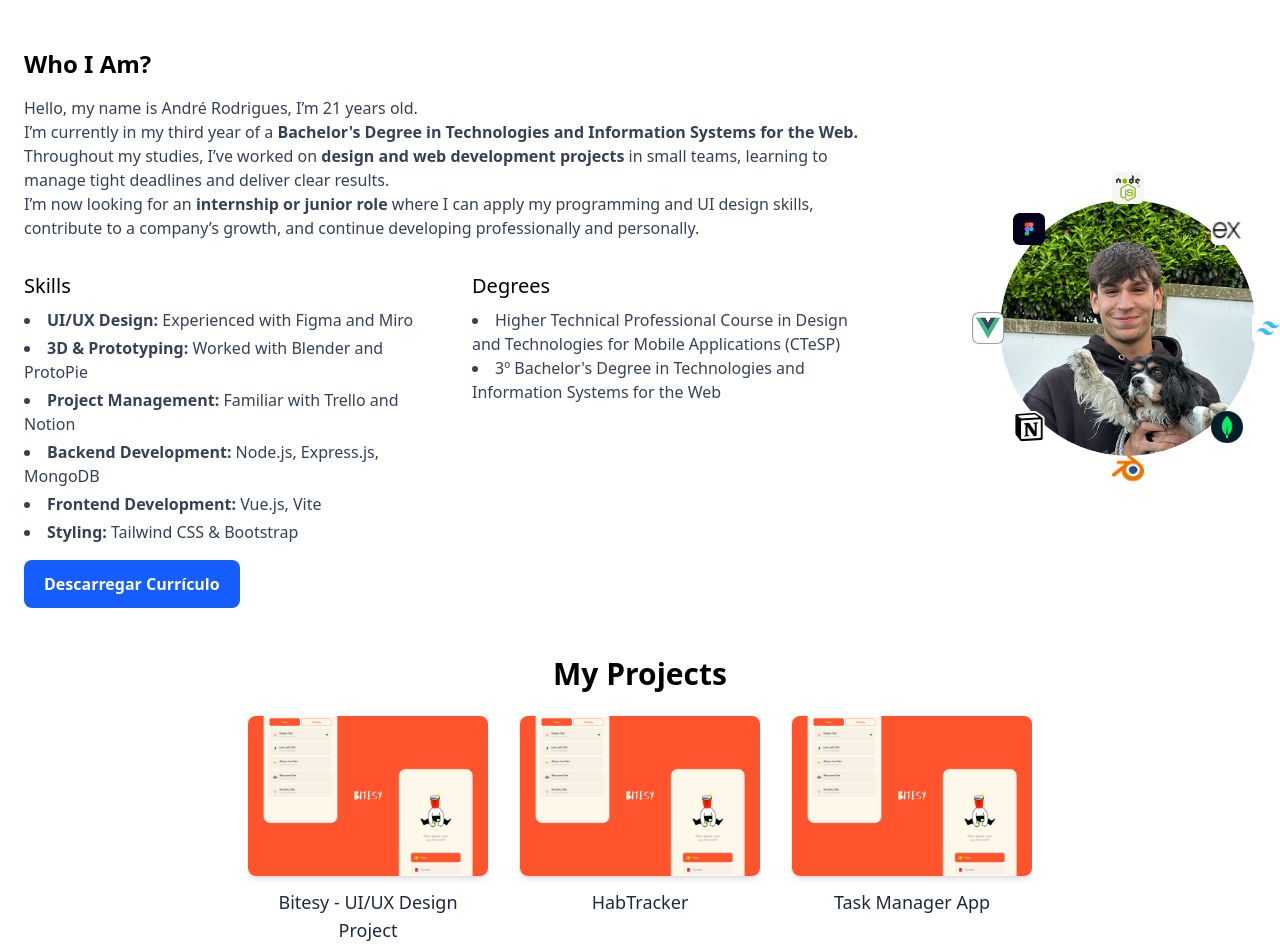
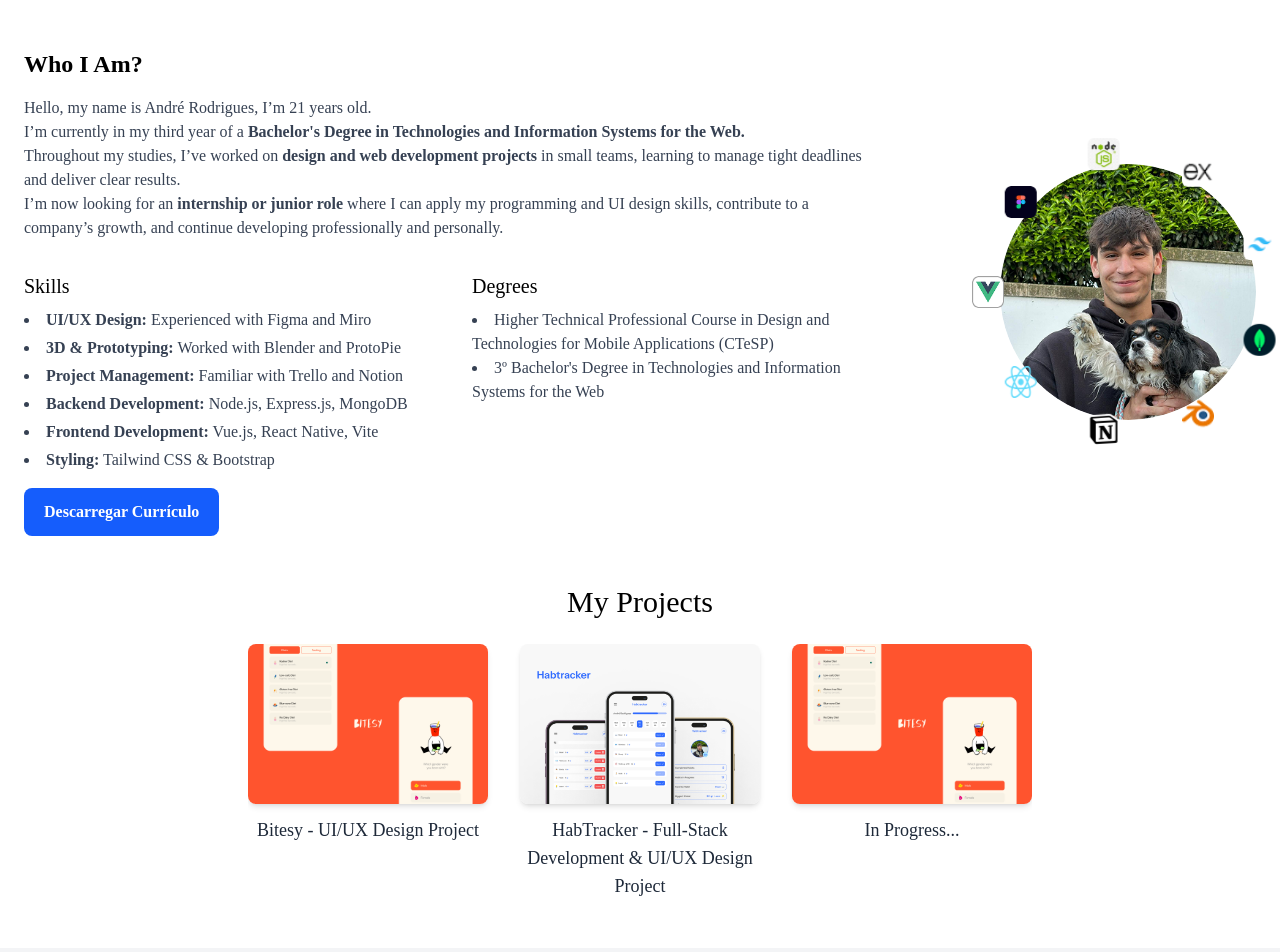
Before and after one commit to AndreRodrigues884/Portfolio, a Vue app: page / in a window 1280 px wide. Shown: the top 952 px of the page. Built offline with nearby package versions, Linux system fonts and the light colour scheme.

Commit message:
Update Habtracker

```diff
--- a/src/assets/main.css
+++ b/src/assets/main.css
@@ -1,4 +1,9 @@
 @import "tailwindcss";
+@import url('https://fonts.googleapis.com/css2?family=Instrument+Sans:ital,wght@0,400..700;1,400..700&family=Urbanist:ital,wght@0,100..900;1,100..900&display=swap');
+
+body {
+  font-family: 'Instrument Sans';
+}
 
 /* animations */
 @keyframes spin-slow {
--- a/src/data/content.json
+++ b/src/data/content.json
@@ -9,7 +9,7 @@
     "second_skill": "<strong>3D & Prototyping:</strong> Worked with Blender and ProtoPie",
     "third_skill": "<strong>Project Management:</strong> Familiar with Trello and Notion",
     "fourth_skill": "<strong>Backend Development:</strong> Node.js, Express.js, MongoDB",
-    "fifth_skill": "<strong>Frontend Development:</strong> Vue.js, Vite",
+    "fifth_skill": "<strong>Frontend Development:</strong> Vue.js, React Native, Vite",
     "sixth_skill": "<strong>Styling:</strong> Tailwind CSS & Bootstrap"
   },
   "degrees": {
--- a/src/data/projects.js
+++ b/src/data/projects.js
@@ -4,6 +4,7 @@ import project2Img from '../assets/img/project1.png'
 import project3Img from '../assets/img/project1.png'
 
 import background_project1 from '../assets/img/project1.png'
+import background_project2 from '../assets/img/project2.png'
 
 import figmaIcon from '../assets/img/figma.png'
 import miroIcon from '../assets/img/miro.png'
@@ -11,6 +12,10 @@ import protopieIcon from '../assets/img/protopie.png'
 import illustratorIcon from '../assets/img/illustrator.png'
 import premiereIcon from '../assets/img/premiere.png'
 import afterEffectsIcon from '../assets/img/aftereffects.jpg'
+import reactNativeIcon from '../assets/img/react.png'
+import expressIcon from '../assets/img/express.png'
+import nodeIcon from '../assets/img/node.jpg'
+import mongoIcon from '../assets/img/mongo.png'
 
 export const projects = [
   {
@@ -44,16 +49,37 @@ export const projects = [
   },
   {
     id: 2,
-    title: 'HabTracker',
+    title: 'HabTracker - Full-Stack Development & UI/UX Design Project',
     link: '/projects/2',
-    image: project2Img,
-    background_image: background_project1,
-    description: 'Website pessoal para apresentar trabalhos e competências, com design responsivo e animações suaves.',
-    technologies: ['Vue.js', 'Tailwind CSS']
+    image: background_project2,
+    background_image: background_project2,
+    description: `
+  <p><strong>HabTracker</strong> is a mobile application designed to help users build and maintain consistent habits through gamification. Users can create recurring habits, mark them as completed, and track their progress over time.</p>
+  <br>
+  <p>The app offers features such as:</p>
+  <ul>
+    <li> - <strong>Habit creation</strong> with customizable frequency (daily, weekly, etc.) and optional end dates.</li>
+    <li> - <strong>Streak tracking</strong> to visualize consistency for each habit.</li>
+    <li> - <strong>Experience points (XP)</strong> and level system to reward progress and motivate users.</li>
+    <li> - <strong>Achievements and badges unlocked</strong> when specific milestones are reached (e.g., completing a habit 3 days in a row).</li>
+    <li> - <strong>User profile with statistics</strong>, achievements overview, and XP/level display.</li>
+    <li> - <strong>Calendar view</strong>to monitor habits over time and plan ahead.</li>
+    <li> - <strong>Notifications and visual feedback</strong> for completed habits, level-ups, and unlocked achievements.</li>
+  </ul>
+  <br>
+`,
+
+    technologies: [
+      { name: 'Figma', icon: figmaIcon },
+      { name: 'React', icon: reactNativeIcon },
+      { name: 'Express', icon: expressIcon },
+      { name: 'Node', icon: nodeIcon },
+      { name: 'Mongo', icon: mongoIcon },
+    ]
   },
   {
     id: 3,
-    title: 'Task Manager App',
+    title: 'In Progress...',
     link: '/projects/3',
     image: project3Img,
     background_image: background_project1,
--- a/src/views/Home.vue
+++ b/src/views/Home.vue
@@ -50,7 +50,7 @@
 
     <!-- Seção de Projects -->
     <section class="max-w-7xl mx-auto px-6">
-      <h2 class="text-3xl font-bold mb-6 text-center">{{ content.projects.title }}</h2> <!-- Título adicionado -->
+      <h2 class="text-3xl font-medium mb-6 text-center">{{ content.projects.title }}</h2> <!-- Título adicionado -->
       <div class="flex justify-center gap-8 overflow-x-auto scrollbar-hide">
         <ProjectCard v-for="project in projects" :key="project.id" :id="project.id" :title="project.title"
           :link="project.link" :background_image="project.background_image" />
@@ -78,6 +78,7 @@ const icons = [
   { src: '../src/assets/img/mongo.png', alt: 'Mongo Icon' },
   { src: '../src/assets/img/blender.png', alt: 'Blender Icon' },
   { src: '../src/assets/img/notion.png', alt: 'Notion Icon' },
+  { src: '../src/assets/img/react.png', alt: 'React Native' },
 ]
 
 // Função para o botão descarregar currículo
--- a/src/views/ProjectDetails.vue
+++ b/src/views/ProjectDetails.vue
@@ -21,10 +21,10 @@
 
     <!-- Coluna esquerda -->
     <div class="flex-1 pr-6">
-      <h1 class="text-3xl font-bold mb-6">{{ project.title }}</h1>
+      <h1 class="text-3xl font-medium mb-6">{{ project.title }}</h1>
       <div class="text-gray-700 mb-4" v-html="project.description"></div>
 
-      <h2 class="text-xl font-semibold mb-2">Technologies:</h2>
+      <h2 class="text-xl font-medium mb-2">Technologies:</h2>
       <div class="flex gap-4 flex-wrap mb-4">
         <img v-for="tech in project.technologies" :key="tech.name" :src="tech.icon" :alt="tech.name"
           class="w-12 h-12 object-contain" />
```
Also changed, not shown: src/assets/img/project2.png (added), src/assets/img/react.png (added).
